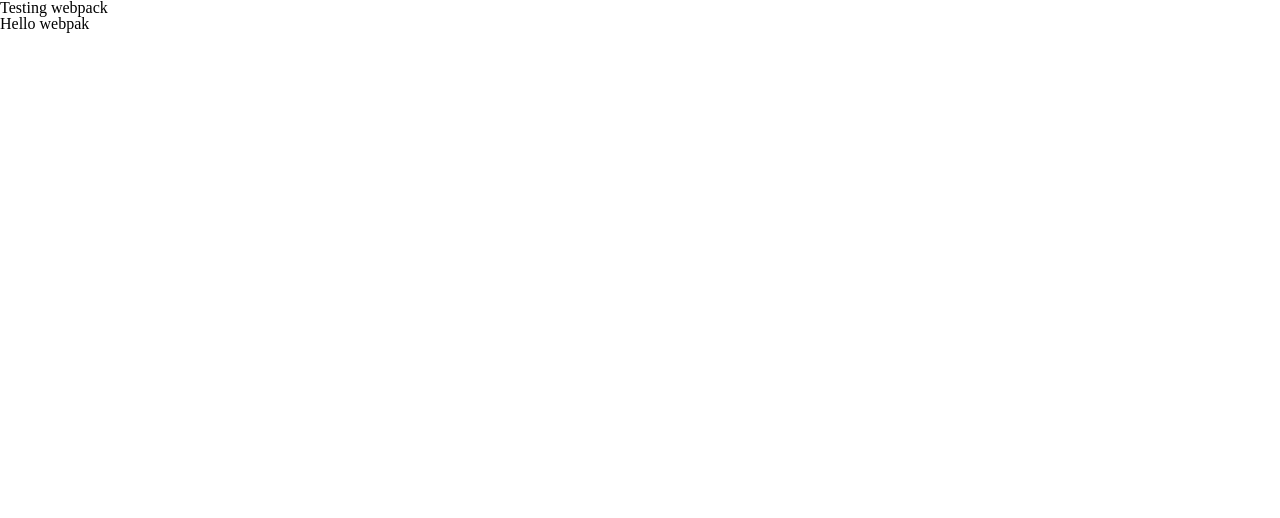
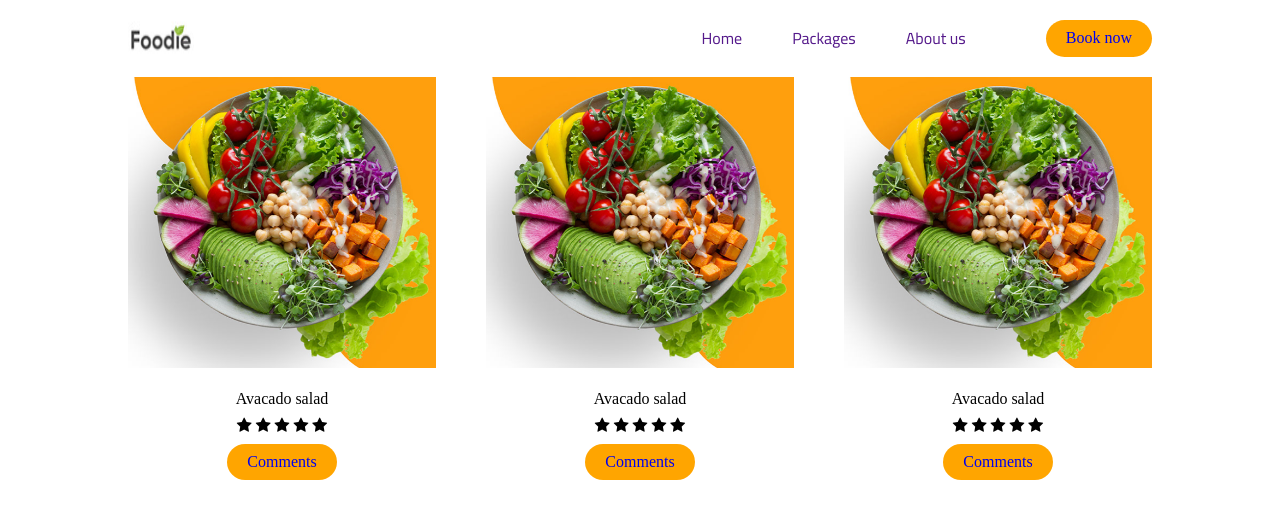
Before and after one commit to c3c1l1a/Micro-capstone-2, a website built with webpack: page src/index.html in a window 1280 px wide. Built offline with nearby package versions, Linux system fonts and the light colour scheme.

Commit message:
Add simple HTML and css for the header and main sections

```diff
--- a/src/assets/css/style.css
+++ b/src/assets/css/style.css
@@ -4,3 +4,107 @@
 body {
   background-color: var(--clr-white);
 }
+
+header {
+  display: flex;
+  justify-content: flex-end;
+  padding: 10px;
+}
+
+.nav {
+  display: flex;
+}
+
+.menu {
+  display: none;
+}
+
+.menu a {
+  text-decoration: none;
+  font-family: var(--ff-cairo);
+}
+
+.logo {
+  display: none;
+}
+
+.book-now-button {
+  display: none;
+}
+
+main {
+  display: flex;
+  flex-direction: column;
+  grid-row-gap: 50px;
+  padding: 20px;
+}
+.card-details {
+  display: flex;
+  flex-direction: column;
+  align-items: center;
+  gap:  10px;
+  padding: 20px;
+}
+
+.card-img {
+  width:  100%;
+}
+
+
+
+.comments {
+  display: flex;
+  align-content: center;
+  justify-content: center;
+  text-decoration: none;
+  background-color: orange;
+  border-radius: 20px;
+  padding: 10px 20px;
+}
+
+
+@media (min-width: 768px) {
+  .hamburger-menu {
+    display: none;
+  }
+
+  header {
+    justify-content: space-between;
+    padding: 20px 10%;
+  }
+
+  .nav {
+    gap: 70px;
+  }
+
+  .menu {
+    display: flex;
+    justify-content: center;
+    gap: 50px;
+    padding: 10px;
+  }
+
+  .logo {
+    display: flex;
+  }
+
+  .book-now-button {
+    display: flex;
+    align-content: center;
+    justify-content: center;
+    text-decoration: none;
+    background-color: orange;
+    border-radius: 20px;
+    padding: 10px 20px;
+  }
+
+  main {
+    flex-direction: row;
+    justify-content: center;
+    gap:  50px;
+    padding: 0 10%;
+  }
+  .card-img {
+
+  }
+}
--- a/src/assets/css/utility.css
+++ b/src/assets/css/utility.css
@@ -1,4 +1,5 @@
 @import url('https://fonts.googleapis.com/css2?family=Cairo:wght@300;400&display=swap');
+@import url('https://cdnjs.cloudflare.com/ajax/libs/font-awesome/4.7.0/css/font-awesome.min.css');
 
 :root {
   --clr-primary: #ff9f0d;
--- a/src/index.html
+++ b/src/index.html
@@ -3,9 +3,64 @@
 <head>
     <meta charset="UTF-8">
     <meta name="viewport" content="width=device-width, initial-scale=1.0">
-    <title>Webpack excercise</title>
+    <title>Micro capstone 2</title>
 </head>
 <body>
-    <h1>Testing webpack</h1>
+    <header>
+        <img class="logo" src="./assets/img/temp-logo.png">
+        <div class="nav">
+            <img class="hamburger-menu" src="./assets/img/hamburger-menu.png">
+            <ul class="menu">
+                <li><a href="">Home</a></li>
+                <li><a href="">Packages</a></li>
+                <li><a href="">About us</a></li>
+            </ul>
+            <a class="book-now-button"href="#">Book now</a>
+        </div>
+    </header>
+    <main>
+        <div class="card">
+            <img class="card-img" src="./assets/img/temp-plate.png">
+            <div class="card-details">
+                <h2>Avacado salad</h2>
+                <div>
+                    <span class="fa fa-star checked"></span>
+                    <span class="fa fa-star checked"></span>
+                    <span class="fa fa-star checked"></span>
+                    <span class="fa fa-star"></span>
+                    <span class="fa fa-star"></span>
+                </div>
+                <a class="comments" href="#">Comments</a>
+            </div>
+        </div>
+        <div class="card">
+            <img class="card-img" src="./assets/img/temp-plate.png">
+            <div class="card-details">
+                <h2>Avacado salad</h2>
+                <div>
+                    <span class="fa fa-star checked"></span>
+                    <span class="fa fa-star checked"></span>
+                    <span class="fa fa-star checked"></span>
+                    <span class="fa fa-star"></span>
+                    <span class="fa fa-star"></span>
+                </div>
+                <a class="comments" href="#">Comments</a>
+            </div>
+        </div>
+        <div class="card">
+            <img class="card-img" src="./assets/img/temp-plate.png">
+            <div class="card-details">
+                <h2>Avacado salad</h2>
+                <div>
+                    <span class="fa fa-star checked"></span>
+                    <span class="fa fa-star checked"></span>
+                    <span class="fa fa-star checked"></span>
+                    <span class="fa fa-star"></span>
+                    <span class="fa fa-star"></span>
+                </div>
+                <a class="comments" href="#">Comments</a>
+            </div>
+        </div>
+    </main>
 </body>
 </html>
--- a/src/modules/exampleModule.js
+++ b/src/modules/exampleModule.js
@@ -1,15 +1,4 @@
 import _ from 'lodash';
-
-function component() {
-  const element = document.createElement('div');
-
-  // Lodash, currently included via a script, is required for this line to work
-  element.innerHTML = _.join(['Hello', 'webpak'], ' ');
-
-  return element;
-}
-
-document.body.appendChild(component());
 
 function testFunction(input) {
   return input;
```
Also changed, not shown: src/assets/img/hamburger-menu.png (renamed from src/assets/img/outline_menu_black_24dp.png), src/assets/img/temp-logo.png (added), src/assets/img/temp-plate.png (added).
